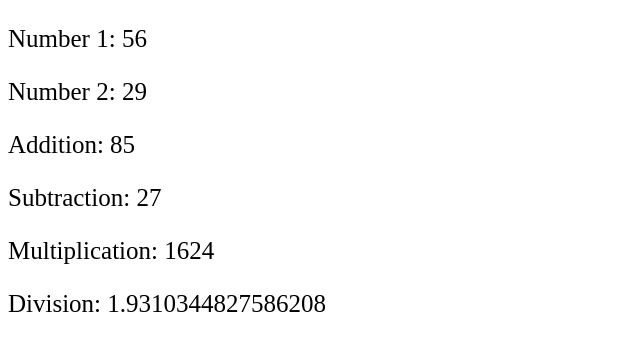
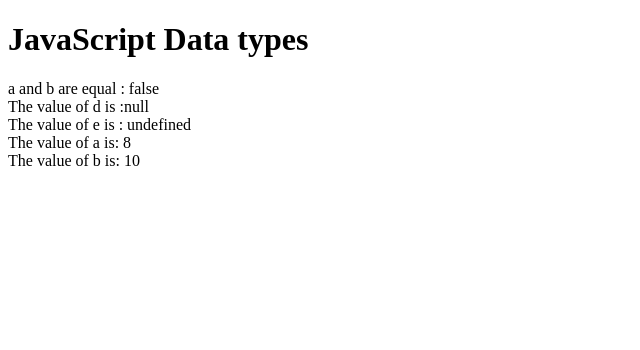
Before and after one commit to Killer09666/HTML, a plain HTML site: page index.html in a window 1280 px wide. Shown: the whole page, without its empty margins (0-640 px from the left). Drawn offline with Linux system fonts and the light colour scheme.

Commit message:
Add files via upload

```diff
--- a/index.html
+++ b/index.html
@@ -1,34 +1,31 @@
 <!DOCTYPE html>
 <html lang="en">
 <head>
-    <style>
-        p {
-            font-size: 25px;
-        }
-    </style>
+    <meta charset="UTF-8">
+    <meta name="viewport" content="width=device-width, initial-scale=1.0">
+    <title>Data types</title>
 </head>
 <body>
-    <p>Number 1: <span id="n1"></span></p>
-    <p>Number 2: <span id="n2"></span></p>
-    <p>Addition: <span id="add"></span></p>
-    <p>Subtraction: <span id="minus"></span></p>
-    <p>Multiplication: <span id="multiply"></span></p>
-    <p>Division: <span id="divide"></span></p>
-<script>
-    document.addEventListener('DOMContentLoaded', function() {
-        var a = 56;
-        var b = 29;
-
-        document.getElementById('n1').innerHTML = a;
-        document.getElementById('n2').innerHTML = b;
-
-        document.getElementById('add').innerHTML = a + b;
-        document.getElementById('minus').innerHTML = a - b;
-        document.getElementById('multiply').innerHTML = a * b;
-        document.getElementById('divide').innerHTML = a / b;
-    });
-</script>
-
+    <h1>JavaScript Data types</h1>
+    <script>
+        var a = 8;
+        var b = 10;
+        var d = null;
+        var e;
+        {
+            let a = 2;
+            const b = 8;
+        }
+        document.write("a and b are equal : " + (a==b));
+        document.write("<br>");
+        document.write("The value of d is :" + d);
+        document.write("<br>");
+        document.write("The value of e is : " + e);
+        document.write("<br>");
+        document.write("The value of a is: " +a);
+        document.write("<br>");
+        document.write("The value of b is: " +b);
+    </script>
 
 </body>
 </html>
```
Also changed, not shown: index2.html (added, +35 -0 lines), index3.html (added, +22 -0 lines).
